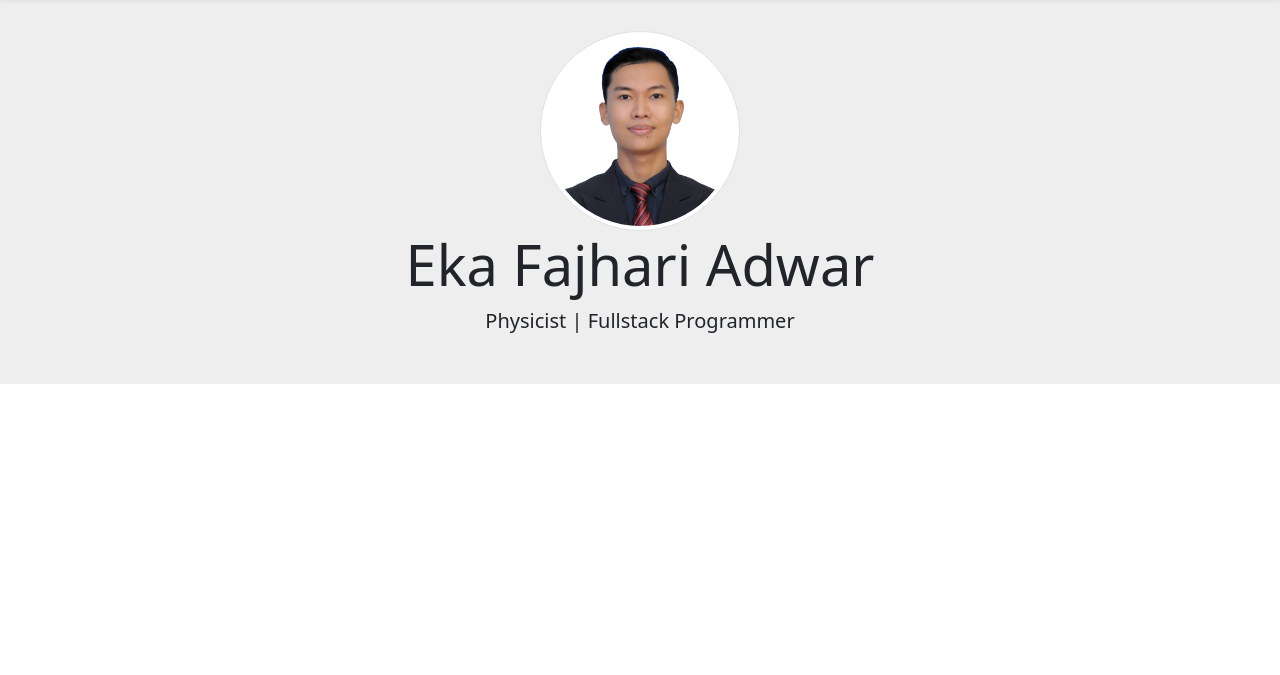
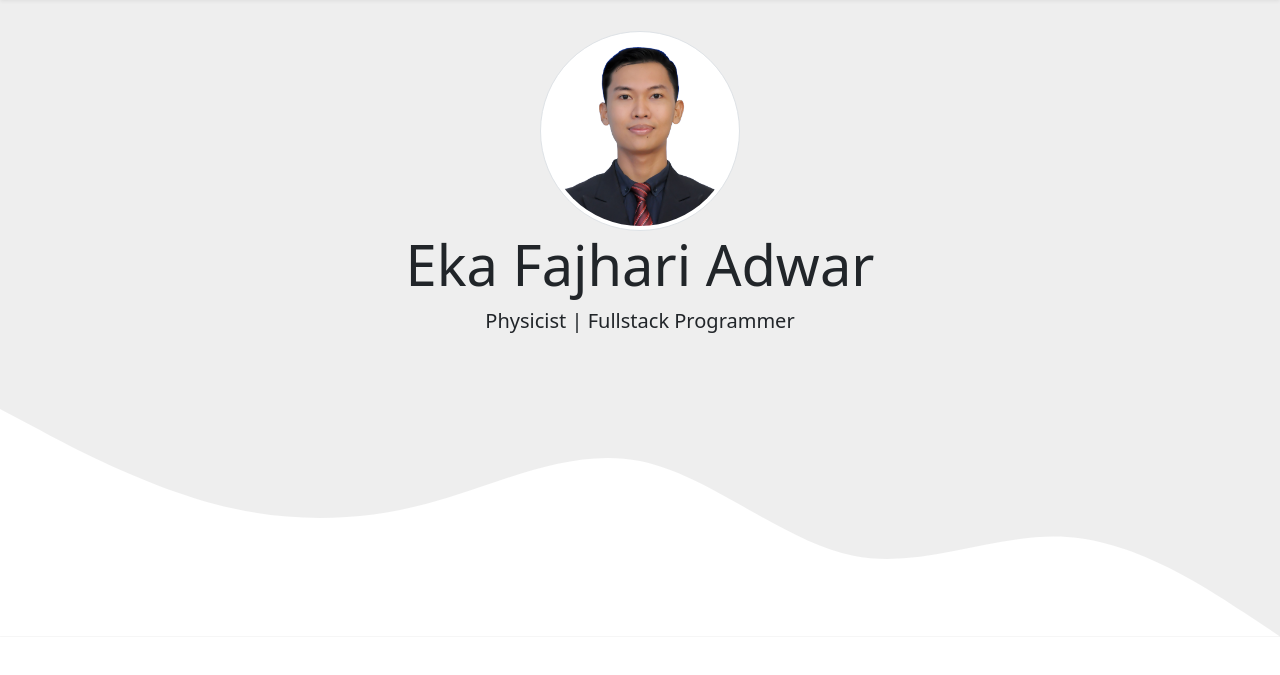
Before and after one commit to ekaadwar/ekaadwar.github.io, a PHP site: page / in a window 1280 px wide. Shown: the part 57-732 px from the top of the page. Run offline with PHP 8.4, Linux system fonts and the light colour scheme.

Commit message:
make a wave style in the jumbotron section

```diff
--- a/css/style.css
+++ b/css/style.css
@@ -1,4 +1,4 @@
 .jumbotron {
-  padding: 2rem 1rem;
+  padding-top: 2rem;
   background-color: #eee;
 }
--- a/index.php
+++ b/index.php
@@ -46,6 +46,9 @@
       <img src="img/ekafajhariadwar.jpg" alt="Eka Fajhari Adwar" width="200" class="rounded-circle img-thumbnail">
       <h1 class="display-4">Eka Fajhari Adwar</h1>
       <p class="lead">Physicist | Fullstack Programmer</p>
+      <svg xmlns="http://www.w3.org/2000/svg" viewBox="0 0 1440 320">
+        <path fill="#ffffff" fill-opacity="1" d="M0,64L40,85.3C80,107,160,149,240,170.7C320,192,400,192,480,170.7C560,149,640,107,720,122.7C800,139,880,213,960,229.3C1040,245,1120,203,1200,208C1280,213,1360,267,1400,293.3L1440,320L1440,320L1400,320C1360,320,1280,320,1200,320C1120,320,1040,320,960,320C880,320,800,320,720,320C640,320,560,320,480,320C400,320,320,320,240,320C160,320,80,320,40,320L0,320Z"></path>
+      </svg>
     </section>
     <!-- jumbotron ended -->
 
```
